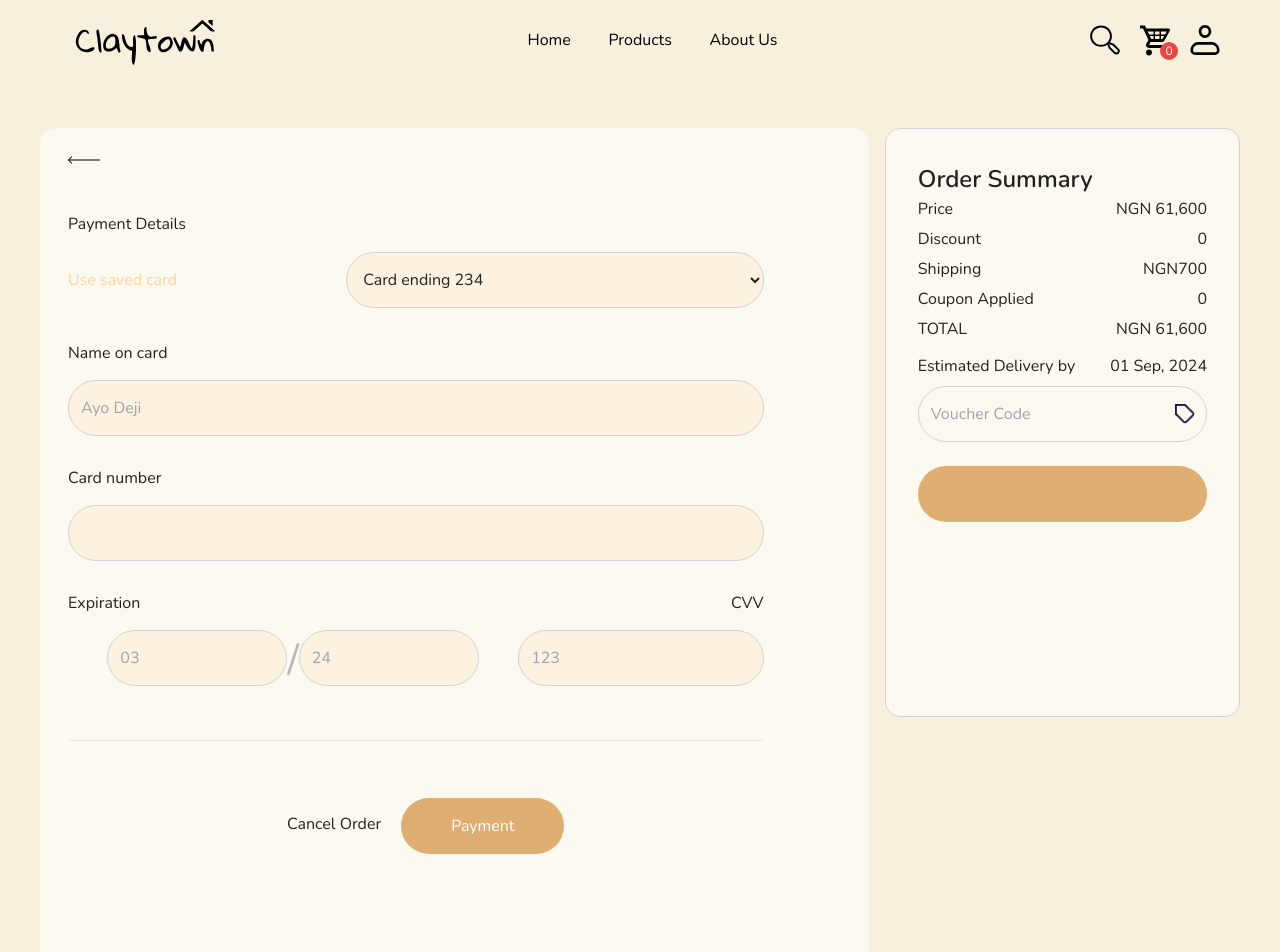
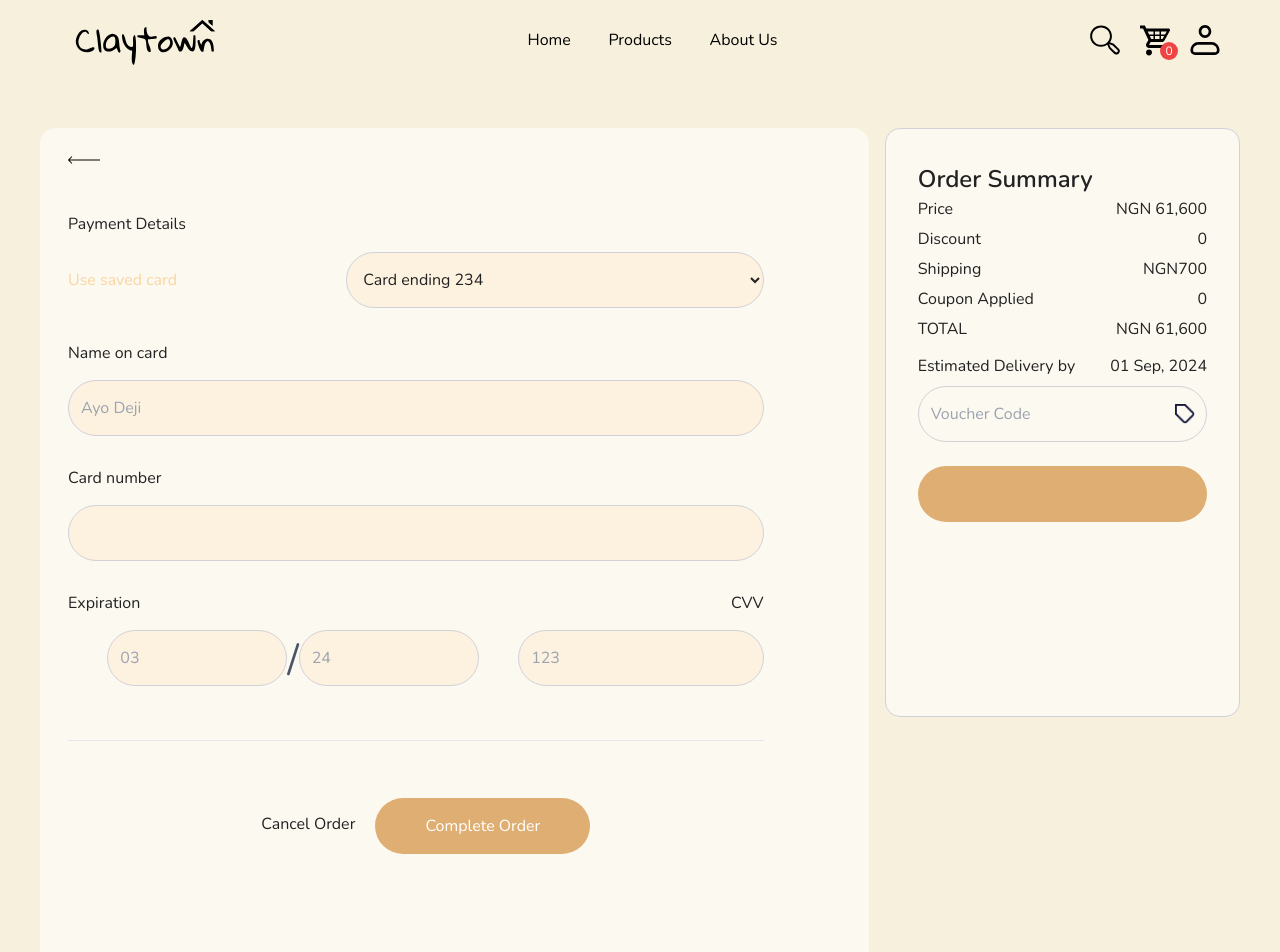
Before and after one commit to JoshuaAkpan/HNG-Stage2-Task-Claytown, a React (Create React App) app: page /checkout/payment-details in a window 1280 px wide. Shown: the top 952 px of the page. Built offline with nearby package versions, Linux system fonts and the light colour scheme.

Commit message:
payment successful

```diff
--- a/src/App.jsx
+++ b/src/App.jsx
@@ -8,6 +8,7 @@ import {
   CheckOutPage,
   PaymentDetailsPage,
   ShippingDetails,
+  Completed,
 } from "./pages";
 import {  PageNotFound } from "./components";
 
@@ -22,11 +23,12 @@ const App = () => {
         <Route path="/products" element={<ProductListPage />} />
         <Route path="/checkout" element={<CheckOutPage />} />
         <Route path="/checkout/processing" element={<CheckOutProcess />} />
-
         <Route path="/checkout/shipping-details" element={<ShippingDetails />} />
         <Route path="/checkout/payment-details" element={<PaymentDetailsPage />} />
         <Route path="*" element={<PageNotFound />} />
+        <Route path="/checkout/order-complete" element={<Completed />} />
       </Routes>
+
       <Footer />
     </div>
   );
--- /dev/null
+++ b/src/pages/Completed.jsx
@@ -0,0 +1,13 @@
+import React from 'react'
+
+const Completed = () => {
+  return (
+    <div className='min-h-screen flex items-center justify-center'>
+        <div className='bg-white p-8 rounded shadow-lg'>
+            <h2 className='text-4xl font-bold text-gray-800'>Payment Successful</h2>
+        </div>
+    </div>
+  )
+}
+
+export default Completed
--- a/src/pages/PaymentDetailsPage.jsx
+++ b/src/pages/PaymentDetailsPage.jsx
@@ -61,7 +61,7 @@ const PaymentDetailsPage = () => {
                   id="card_exp"
                   placeholder="03"
                 />
-                <p className="text-[40px] text-[#b8b8b8]">/</p>
+                <p className="text-[40px] text-[#4A5568]">/</p>
                 <input
                   className="h-[56px] w-[40%]  border-[#D1D1D8] rounded-[50px] bg-[#FBC47C24] border  py-2 pl-3 pr-10 focus:outline-none focus:border-[#59595a]"
                   type="text"
@@ -87,9 +87,9 @@ const PaymentDetailsPage = () => {
               <p>Cancel Order</p>
             </Link>
 
-            <Link to={"/checkout/payment-details"}>
+            <Link to={"/checkout/order-complete"}>
               <button className="text-[white] w-full h-[56px]  mt-6 rounded-[50px] py-2 px-10 mb-5 ml-5 bg-[#DFAE72]">
-                Payment
+                Complete Order
               </button>
             </Link>
           </div>
--- a/src/pages/index.jsx
+++ b/src/pages/index.jsx
@@ -4,3 +4,4 @@ export { default as ProductListPage } from "./ProductListPage";
 export { default as CheckOutPage } from "./CheckOutPage";
 export { default as PaymentDetailsPage } from "./PaymentDetailsPage";
 export { default as ShippingDetails } from "./ShippingDetails";
+export { default as Completed } from "./Completed";
```
